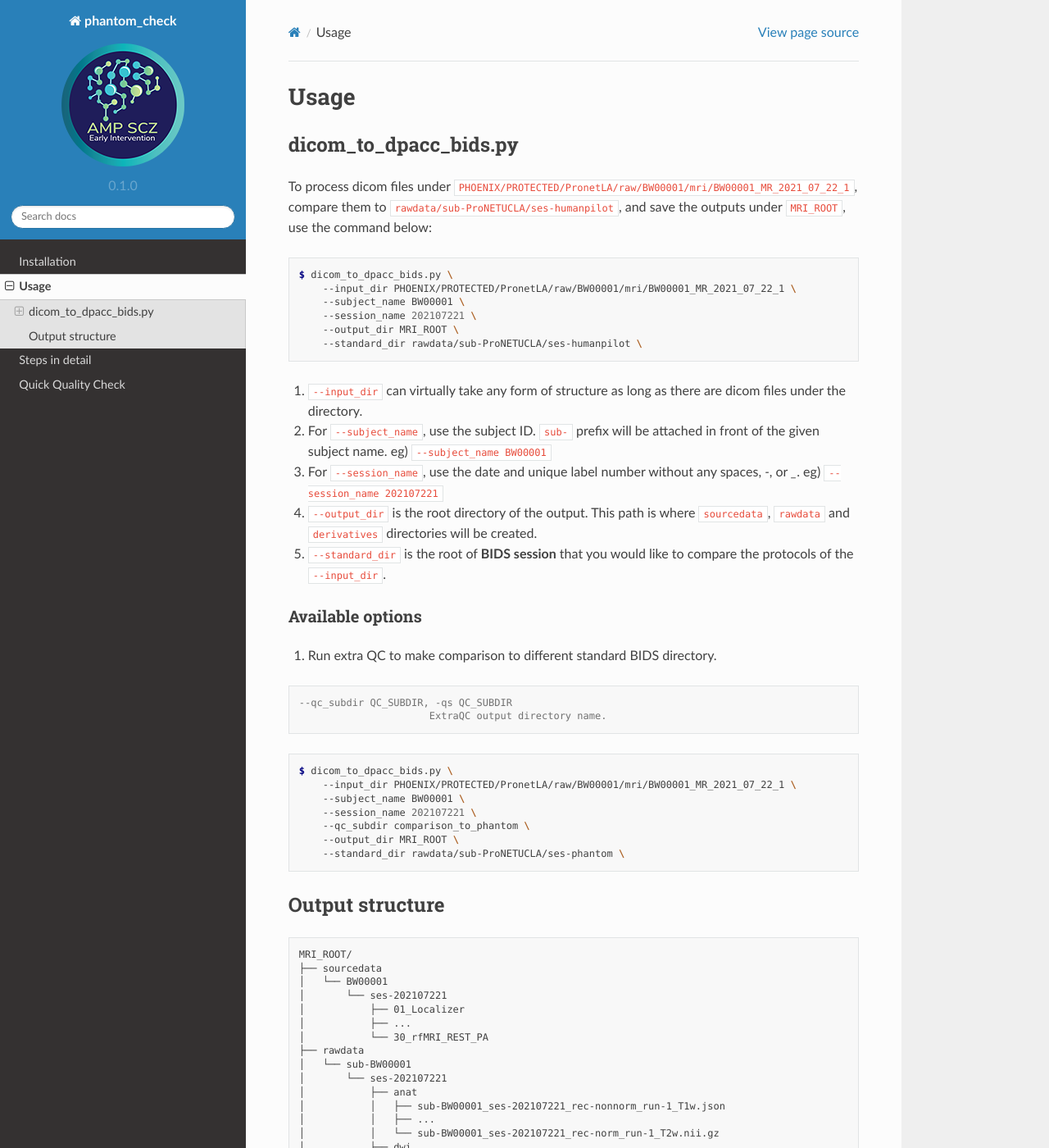
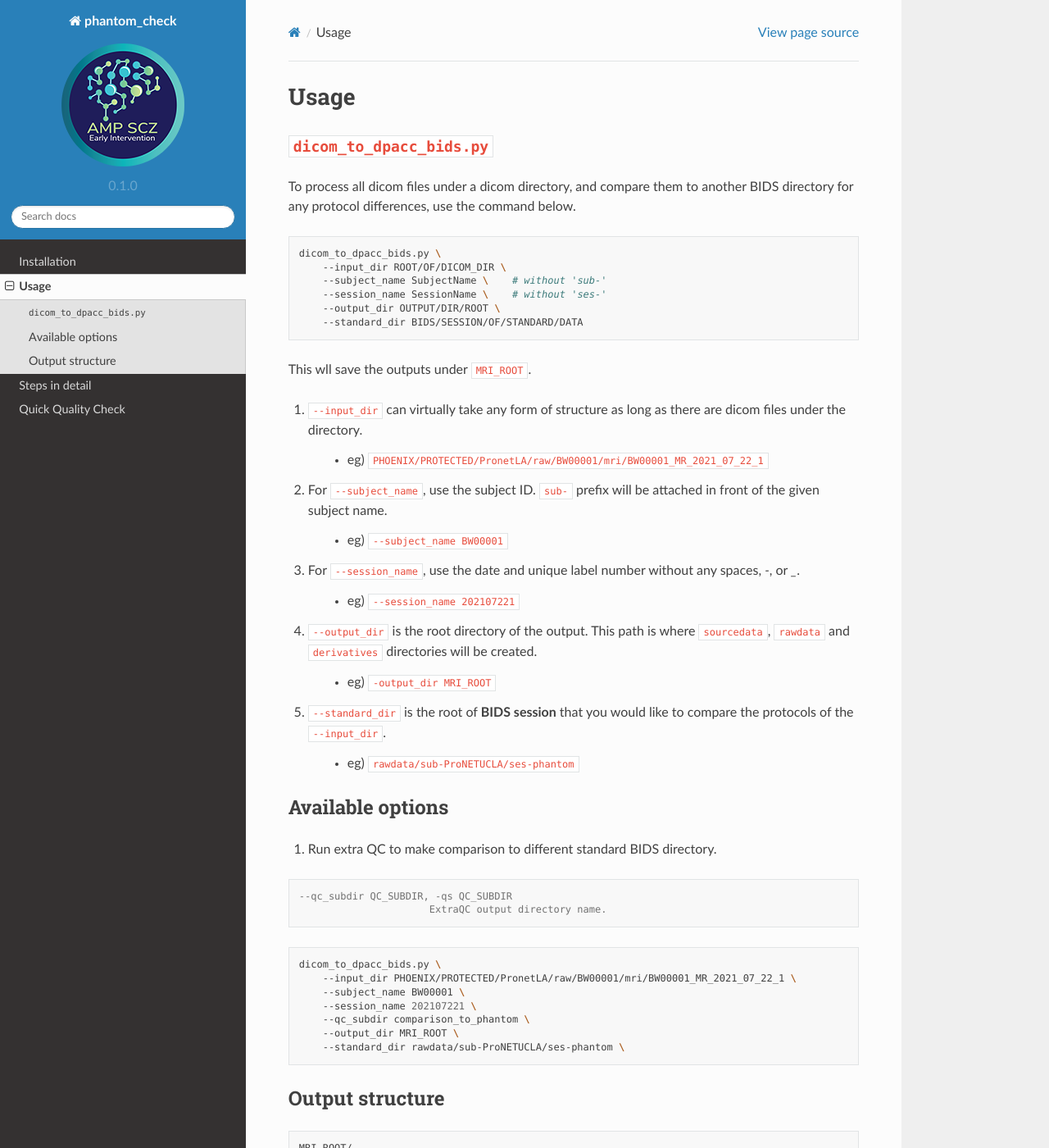
Before and after one commit to AMP-SCZ/qqc, a Sphinx documentation site: the page built from docs/source/usage.rst, in a window 1280 px wide and 1400 px high. Shown: the whole window at 82% size. Built offline with Sphinx 7.4.7 and the Read the Docs theme 2.0.0, drawn with Linux system fonts in a browser that asks for light colours; some of the changed text lies outside the part shown.

Commit message:
docs: minor updates

```diff
--- a/docs/source/conf.py
+++ b/docs/source/conf.py
@@ -17,6 +17,7 @@ extensions = [
     'sphinx.ext.autodoc',
     'sphinx.ext.autosummary',
     'sphinx.ext.intersphinx',
+    'sphinx_copybutton'
 ]
 
 intersphinx_mapping = {
--- a/docs/source/usage.rst
+++ b/docs/source/usage.rst
@@ -1,47 +1,58 @@
-=====
 Usage
 =====
 
 .. _usage:
 
-----------------------
-dicom_to_dpacc_bids.py
-----------------------
+``dicom_to_dpacc_bids.py``
+--------------------------
 
-To process dicom files under ``PHOENIX/PROTECTED/PronetLA/raw/BW00001/mri/BW00001_MR_2021_07_22_1``,
-compare them to ``rawdata/sub-ProNETUCLA/ses-humanpilot``, and save the
-outputs under ``MRI_ROOT``, use the command below:
+To process all dicom files under a dicom directory, and compare them to another
+BIDS directory for any protocol differences, use the command below.
 
-.. code-block:: console
+.. code-block:: shell
 
-   $ dicom_to_dpacc_bids.py \
-       --input_dir PHOENIX/PROTECTED/PronetLA/raw/BW00001/mri/BW00001_MR_2021_07_22_1 \
-       --subject_name BW00001 \
-       --session_name 202107221 \
-       --output_dir MRI_ROOT \
-       --standard_dir rawdata/sub-ProNETUCLA/ses-humanpilot \
+   dicom_to_dpacc_bids.py \
+       --input_dir ROOT/OF/DICOM_DIR \
+       --subject_name SubjectName \    # without 'sub-'
+       --session_name SessionName \    # without 'ses-'
+       --output_dir OUTPUT/DIR/ROOT \
+       --standard_dir BIDS/SESSION/OF/STANDARD/DATA
 
 
-1. ``--input_dir`` can virtually take any form of structure as long as there are
-   dicom files under the directory.
+This wll save the outputs under ``MRI_ROOT``.
 
-2. For ``--subject_name``, use the subject ID. ``sub-`` prefix will be attached
-   in front of the given subject name. eg) ``--subject_name BW00001``
+#. ``--input_dir`` can virtually take any form of structure as long as there
+   are dicom files under the directory.
 
-3. For ``--session_name``, use the date and unique label number without any
-   spaces, `-`, or `_`. eg) ``--session_name 202107221``
+    * eg) ``PHOENIX/PROTECTED/PronetLA/raw/BW00001/mri/BW00001_MR_2021_07_22_1``
 
-4. ``--output_dir`` is the root directory of the output. This path is where
+#. For ``--subject_name``, use the subject ID. ``sub-`` prefix will be attached
+   in front of the given subject name.
+
+    * eg) ``--subject_name BW00001``
+
+#. For ``--session_name``, use the date and unique label number without any
+   spaces, `-`, or `_`.
+
+    * eg) ``--session_name 202107221``
+
+#. ``--output_dir`` is the root directory of the output. This path is where
    ``sourcedata``, ``rawdata`` and ``derivatives`` directories will be created.
 
-5. ``--standard_dir`` is the root of **BIDS session** that you would like to
+    * eg) ``-output_dir MRI_ROOT``
+
+#. ``--standard_dir`` is the root of **BIDS session** that you would like to
    compare the protocols of the ``--input_dir``.
 
+    * eg) ``rawdata/sub-ProNETUCLA/ses-phantom``
+
+
+.. _available_options:
 
 Available options
 -----------------
 
-1. Run extra QC to make comparison to different standard BIDS directory.
+#. Run extra QC to make comparison to different standard BIDS directory.
 
 .. code-block:: console
 
@@ -49,9 +60,9 @@ Available options
                         ExtraQC output directory name.
 
 
-.. code-block:: console
+.. code-block:: shell
 
-   $ dicom_to_dpacc_bids.py \
+   dicom_to_dpacc_bids.py \
        --input_dir PHOENIX/PROTECTED/PronetLA/raw/BW00001/mri/BW00001_MR_2021_07_22_1 \
        --subject_name BW00001 \
        --session_name 202107221 \
@@ -63,7 +74,6 @@ Available options
 
 .. _outputs:
 
-----------------
 Output structure
 ----------------
 
@@ -81,50 +91,32 @@ Output structure
    │       └── ses-202107221
    │           ├── anat
    │           │   ├── sub-BW00001_ses-202107221_rec-nonnorm_run-1_T1w.json
-   │           │   ├── ...
-   │           │   └── sub-BW00001_ses-202107221_rec-norm_run-1_T2w.nii.gz
+   │           │   └── ...
    │           ├── dwi
    │           │   ├── sub-BW00001_ses-202107221_acq-176_dir-PA_run-1_dwi.bval
-   │           │   ├── ...
-   │           │   └── sub-BW00001_ses-202107221_acq-b0_dir-AP_run-2_sbref.nii.gz
+   │           │   └── ...
    │           ├── fmap
    │           │   ├── sub-BW00001_ses-202107221_acq-13_dir-AP_run-3_epi.json
-   │           │   ├── ...
-   │           │   └── sub-BW00001_ses-202107221_acq-8_dir-PA_run-2_epi.nii.gz
+   │           │   └── ...
    │           ├── func
    │           │   ├── sub-BW00001_ses-202107221_task-rest_dir-AP_run-1_bold.json
-   │           │   ├── ...
-   │           │   └── sub-BW00001_ses-202107221_task-rest_dir-PA_run-2_sbref.nii.gz
+   │           │   └── ...
    │           ├── ignore
    │           │   ├── sub-BW00001_ses-202107221_ignore-bids_num-1_localizer1.json
-   │           │   ├── ...
-   │           │   └── sub-BW00001_ses-202107221_ignore-bids_num-6_localizer_aligned3.nii.gz
+   │           │   └── ...
    │           └── sub-BW00001_ses-202107221_scans.tsv
    └── derivatives
        ├── dwipreproc
        │   └── sub-BW00001
        │       └── ses-202107221
+       ├── fmriprep
        ├── mriqc
        │   ├── sub-BW00001
        │   │   └── ses-202107221
        │   │       ├── anat
-       │   │       │   ├── sub-BW00001_ses-202107221_rec-nonnorm_run-1_T1w.json
-       │   │       │   ├── sub-BW00001_ses-202107221_rec-nonnorm_run-1_T2w.json
-       │   │       │   ├── sub-BW00001_ses-202107221_rec-norm_run-1_T1w.json
-       │   │       │   └── sub-BW00001_ses-202107221_rec-norm_run-1_T2w.json
        │   │       └── func
-       │   │           ├── sub-BW00001_ses-202107221_task-rest_dir-AP_run-1_bold.json
-       │   │           ├── sub-BW00001_ses-202107221_task-rest_dir-AP_run-2_bold.json
-       │   │           ├── sub-BW00001_ses-202107221_task-rest_dir-PA_run-1_bold.json
-       │   │           └── sub-BW00001_ses-202107221_task-rest_dir-PA_run-2_bold.json
        │   ├── sub-BW00001_ses-202107221_rec-nonnorm_run-1_T1w.html
-       │   ├── sub-BW00001_ses-202107221_rec-nonnorm_run-1_T2w.html
-       │   ├── sub-BW00001_ses-202107221_rec-norm_run-1_T1w.html
-       │   ├── sub-BW00001_ses-202107221_rec-norm_run-1_T2w.html
-       │   ├── sub-BW00001_ses-202107221_task-rest_dir-AP_run-1_bold.html
-       │   ├── sub-BW00001_ses-202107221_task-rest_dir-AP_run-2_bold.html
-       │   ├── sub-BW00001_ses-202107221_task-rest_dir-PA_run-1_bold.html
-       │   └── sub-BW00001_ses-202107221_task-rest_dir-PA_run-2_bold.html
+       │   └── ...
        └── quick_qc
            └── sub-BW00001
                └── ses-202107221
@@ -136,18 +128,10 @@ Output structure
                    ├── json_comparison_log.txt
                    ├── scan_order.csv
                    ├── series_count.csv
-                   ├── sub-BW00001_ses-202107221_acq-176_dir-PA_run-1_dwi.png
-                   ├── sub-BW00001_ses-202107221_acq-176_dir-PA_run-1_sbref.png
-                   ├── sub-BW00001_ses-202107221_acq-b0_dir-AP_run-1_dwi.png
-                   ├── sub-BW00001_ses-202107221_acq-b0_dir-AP_run-1_sbref.png
-                   ├── sub-BW00001_ses-202107221_acq-b0_dir-AP_run-2_dwi.png
-                   ├── sub-BW00001_ses-202107221_acq-b0_dir-AP_run-2_sbref.png
-                   ├── sub-BW00001_ses-202107221_rec-nonnorm_run-1_T1w.png
-                   ├── sub-BW00001_ses-202107221_rec-nonnorm_run-1_T2w.png
-                   ├── sub-BW00001_ses-202107221_rec-norm_run-1_T1w.png
-                   ├── sub-BW00001_ses-202107221_rec-norm_run-1_T2w.png
                    ├── summary_b0.png
                    ├── summary_dwi.png
                    ├── summary_fmri.png
                    ├── volume_slice_number_comparison_log.csv
-                   └── within_phantom_qc.txt
+                   ├── within_phantom_qc.txt
+                   ├── sub-BW00001_ses-202107221_acq-176_dir-PA_run-1_dwi.png
+                   └── ...
```
Also changed, not shown: docs/source/index.rst (+24 -0 lines), docs/source/installation.rst (+41 -33 lines), docs/source/steps_in_detail.rst (+5 -5 lines), requirements.txt (+9 -8 lines).
